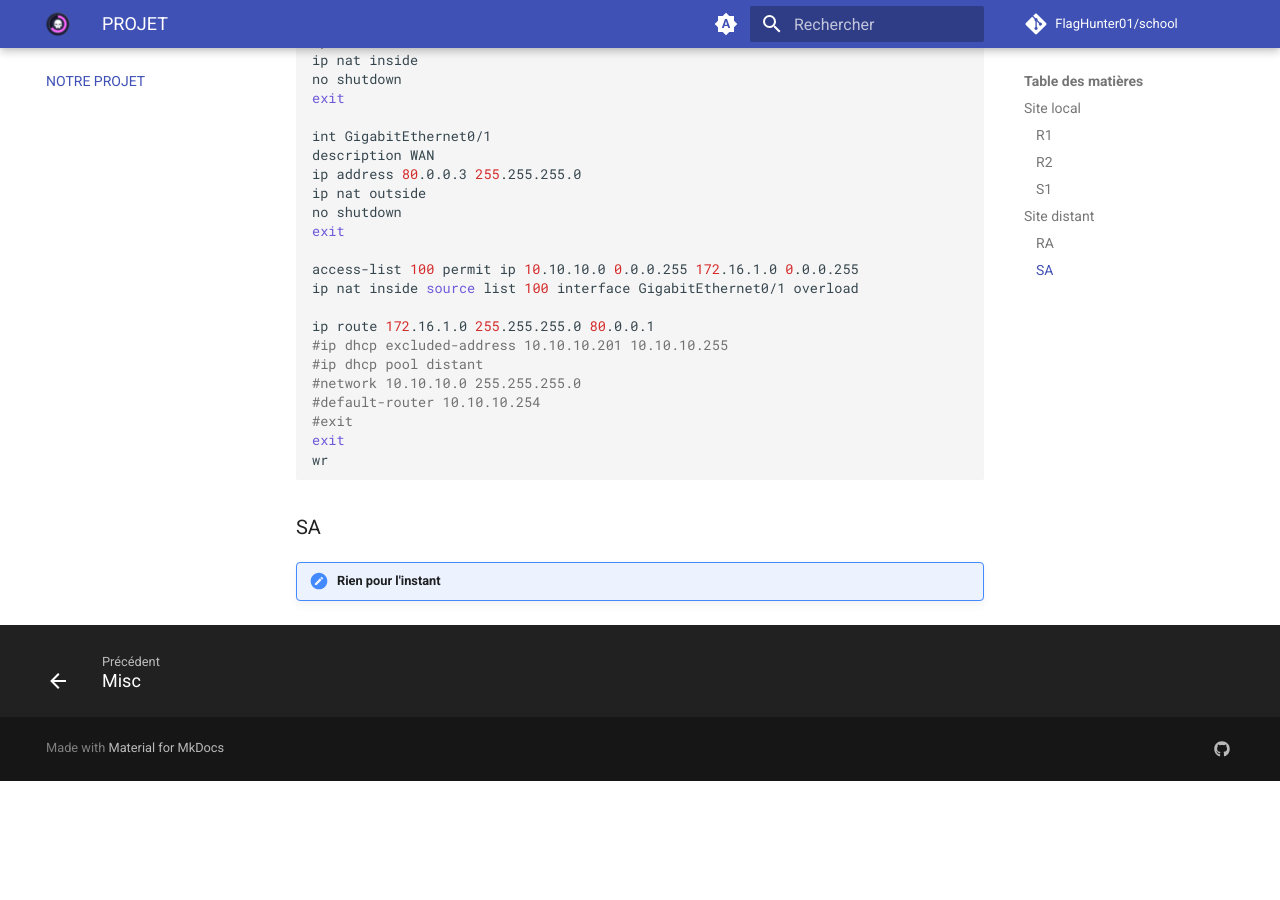
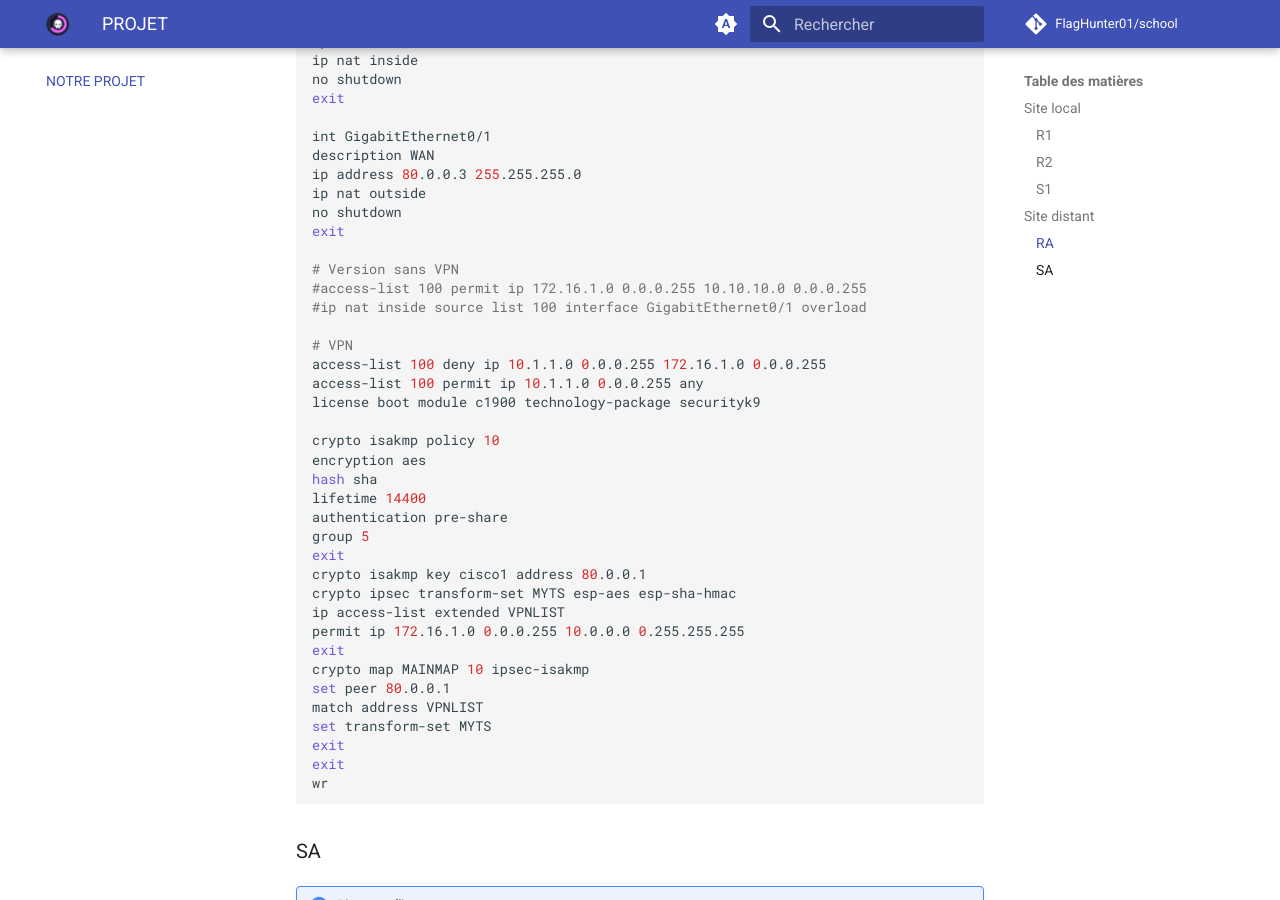
Before and after one commit to FlagHunter01/school, an MkDocs documentation site: the page built from docs/projet.md, in a window 1280 px wide and 900 px high, scrolled down 4098 px. Built offline with MkDocs 1.6.1 and Material for MkDocs 9.7.7, drawn with Linux system fonts in a browser that asks for light colours; comment, search, counter and statistics services are not loaded; before the commit the page ends 4879 px from its top, so only the background shows below that; some of the changed text lies outside the part shown.

Commit message:
Changer clés R1 / R2 et ajouter conf RA

````diff
--- a/docs/projet.md
+++ b/docs/projet.md
@@ -60,7 +60,7 @@
 authentication pre-share
 group 5
 exit
-crypto isakmp key cisco address 80.0.0.3
+crypto isakmp key cisco1 address 80.0.0.3
 crypto ipsec transform-set MYTS esp-aes esp-sha-hmac
 ip access-list extended VPNLIST
 permit ip 172.16.1.0 0.0.0.255 10.0.0.0 0.255.255.255
@@ -213,15 +213,32 @@
 no shutdown
 exit
 
-access-list 100 permit ip 10.10.10.0 0.0.0.255 172.16.1.0 0.0.0.255
-ip nat inside source list 100 interface GigabitEthernet0/1 overload
+# Version sans VPN
+#access-list 100 permit ip 172.16.1.0 0.0.0.255 10.10.10.0 0.0.0.255
+#ip nat inside source list 100 interface GigabitEthernet0/1 overload
 
-ip route 172.16.1.0 255.255.255.0 80.0.0.1
-#ip dhcp excluded-address 10.10.10.201 10.10.10.255
-#ip dhcp pool distant
-#network 10.10.10.0 255.255.255.0
-#default-router 10.10.10.254
-#exit
+# VPN
+access-list 100 deny ip 10.1.1.0 0.0.0.255 172.16.1.0 0.0.0.255
+access-list 100 permit ip 10.1.1.0 0.0.0.255 any
+license boot module c1900 technology-package securityk9
+
+crypto isakmp policy 10
+encryption aes
+hash sha
+lifetime 14400
+authentication pre-share
+group 5
+exit
+crypto isakmp key cisco1 address 80.0.0.1
+crypto ipsec transform-set MYTS esp-aes esp-sha-hmac
+ip access-list extended VPNLIST
+permit ip 172.16.1.0 0.0.0.255 10.0.0.0 0.255.255.255
+exit
+crypto map MAINMAP 10 ipsec-isakmp
+set peer 80.0.0.1
+match address VPNLIST
+set transform-set MYTS
+exit
 exit
 wr
 ```
````
Also changed, not shown: other parts of docs/projet.md (+1 -1 lines).
